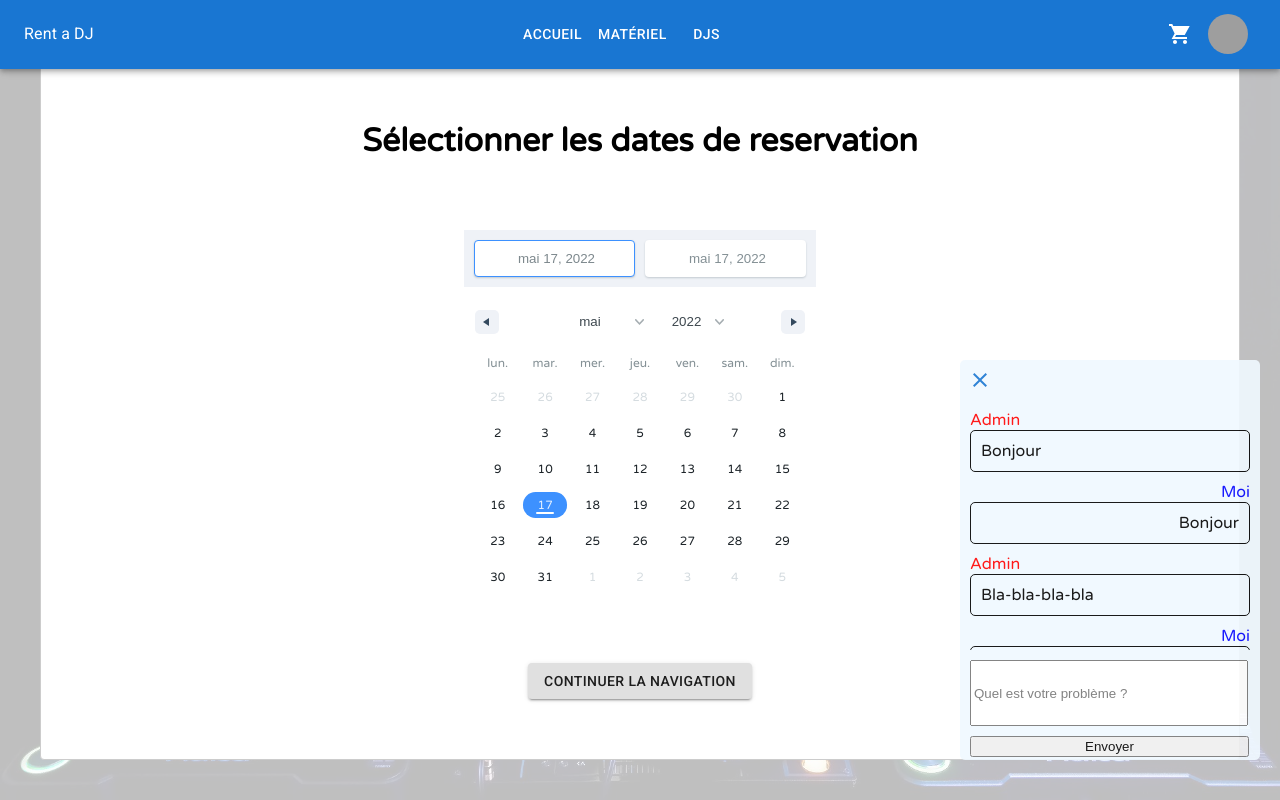
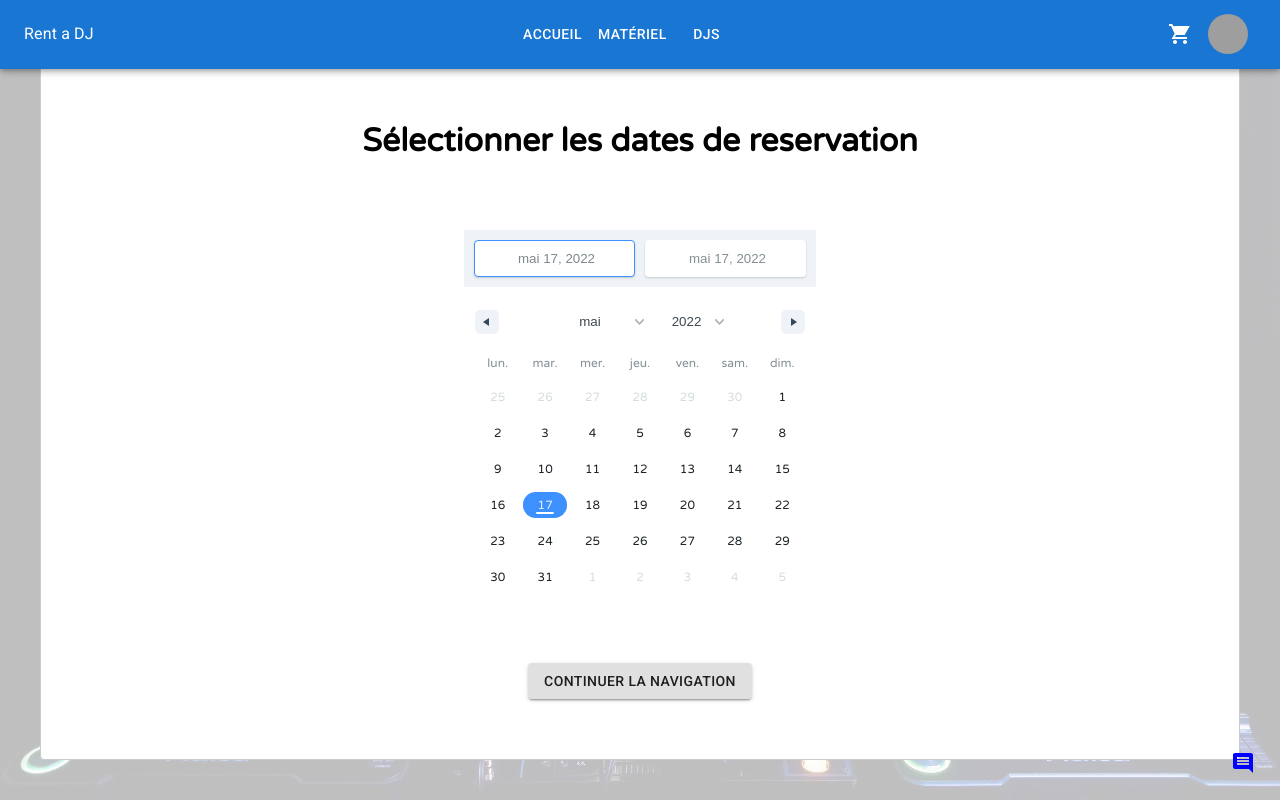
Before and after one commit to Rent-a-DJ/front, a React (Create React App) app: page / in a window 1280 px wide. Built offline with nearby package versions, Linux system fonts and the light colour scheme; grey boxes are pictures that could not be loaded.

Commit message:
ChatBox closure system created

```diff
--- a/src/components/ChatBox.tsx
+++ b/src/components/ChatBox.tsx
@@ -1,5 +1,5 @@
 import * as React from "react";
-import { makeStyles } from "@mui/styles";
+import {makeStyles} from "@mui/styles";
 import IconButton from "@mui/material/IconButton";
 import CloseIcon from "@mui/icons-material/Close";
 import {useState} from "react";
@@ -7,14 +7,24 @@ import "../styles/chatbot.css"
 import CommentIcon from '@mui/icons-material/Comment';
 
 const useStyles = makeStyles((theme) => ({
-  flex: {},
+    commentIcon: {
+        zIndex: 100,
+        position: "fixed",
+        bottom: "25px",
+        right: "25px",
+        color: "blue",
+        fontSize: "large",
+    },
 }));
 
+
 const ChatBox = () => {
-  const [isOpen, setIsOpen] = useState(true);
+    const [isOpen, setIsOpen] = useState(false);
     const classes = useStyles();
 
     return (
+        <>
+            {isOpen ?
             <div
                 style={{
                     zIndex: 100,
@@ -26,12 +36,12 @@ const ChatBox = () => {
                     backgroundColor: "#F0F9FF",
                     borderRadius: "5px",
                     opacity: "0.9",
-
                 }}
                 className={isOpen ? "" : "hidden"}
             >
-      <IconButton color="primary" aria-label="upload picture" component="span" onClick={() => setIsOpen(!isOpen)}>
-        <CloseIcon />
+                <IconButton color="primary" aria-label="upload picture" component="span"
+                            onClick={() => setIsOpen(!isOpen)}>
+                    <CloseIcon/>
                 </IconButton>
                 <div
                     style={{
@@ -40,7 +50,7 @@ const ChatBox = () => {
                         height: "250px",
                     }}
                 >
-        <p style={{ margin: "10px 10px 0 10px", color: "red" }}>Admin</p>
+                    <p style={{margin: "10px 10px 0 10px", color: "red"}}>Admin</p>
                     <div
                         style={{
                             margin: "0px 10px",
@@ -73,7 +83,7 @@ const ChatBox = () => {
                         Bonjour
                     </div>
 
-        <p style={{ margin: "10px 10px 0 10px", color: "red" }}>Admin</p>
+                    <p style={{margin: "10px 10px 0 10px", color: "red"}}>Admin</p>
                     <div
                         style={{
                             margin: "0px 10px",
@@ -106,7 +116,7 @@ const ChatBox = () => {
                         Bla-bla-bla-bla
                     </div>
 
-        <p style={{ margin: "10px 10px 0 10px", color: "red" }}>Admin</p>
+                    <p style={{margin: "10px 10px 0 10px", color: "red"}}>Admin</p>
                     <div
                         style={{
                             margin: "0px 10px",
@@ -118,16 +128,19 @@ const ChatBox = () => {
                         Bla-bla-bla-bla
                     </div>
                 </div>
-      <div style={{ width: "100%" }}>
+                <div style={{width: "100%"}}>
                     <input
                         type="text"
                         id="inputText"
                         placeholder="Quel est votre problème ?"
-          style={{ width: "90%", height: "60px", margin: "10px" }}
+                        style={{width: "90%", height: "60px", margin: "10px"}}
                     />
-        <button style={{ margin: "0 10px", width: "93%" }}>Envoyer</button>
+                    <button style={{margin: "0 10px", width: "93%"}}>Envoyer</button>
                 </div>
             </div>
+                :
+                <CommentIcon className={classes.commentIcon} onClick={() => setIsOpen(!isOpen)}/>}
+        </>
     );
 };
 export default ChatBox;
```
Lines whose indentation alone changed are shown as unchanged.
